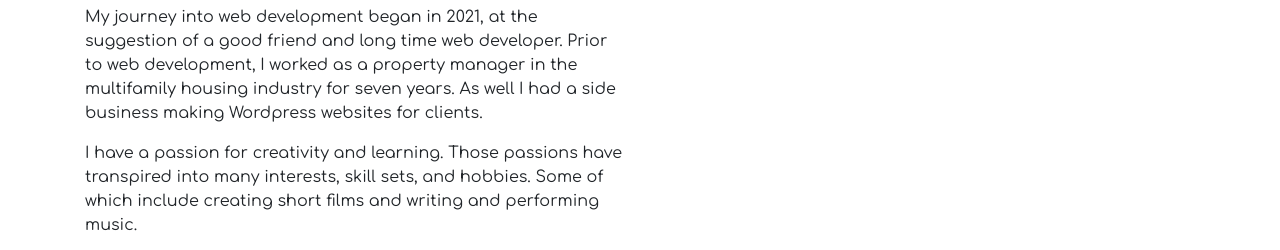
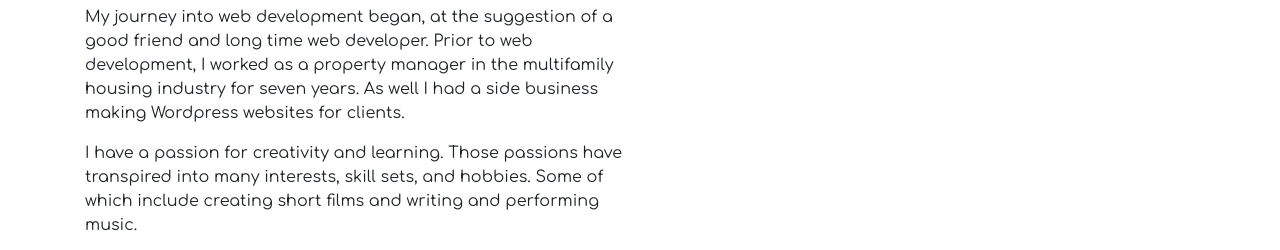
Before and after one commit to kurtreyn/kreynolds, a website: page index.html in a window 1280 px wide. Shown: the part 141-391 px from the top of the page. Drawn offline with nearby package versions, Linux system fonts and the light colour scheme; files whose address does not match are found by name; a web font is replaced by a local one.

Commit message:
update index

```diff
--- a/index.html
+++ b/index.html
@@ -106,11 +106,11 @@ font-family: 'Ubuntu', sans-serif; */
         >
           <h1>Kurt Reynolds' Portfolio</h1>
           <p>
-            My journey into web development began in 2021, at the suggestion of
-            a good friend and long time web developer. Prior to web development,
-            I worked as a property manager in the multifamily housing industry
-            for seven years. As well I had a side business making Wordpress
-            websites for clients.
+            My journey into web development began, at the suggestion of a good
+            friend and long time web developer. Prior to web development, I
+            worked as a property manager in the multifamily housing industry for
+            seven years. As well I had a side business making Wordpress websites
+            for clients.
           </p>
           <p>
             I have a passion for creativity and learning. Those passions have
```
